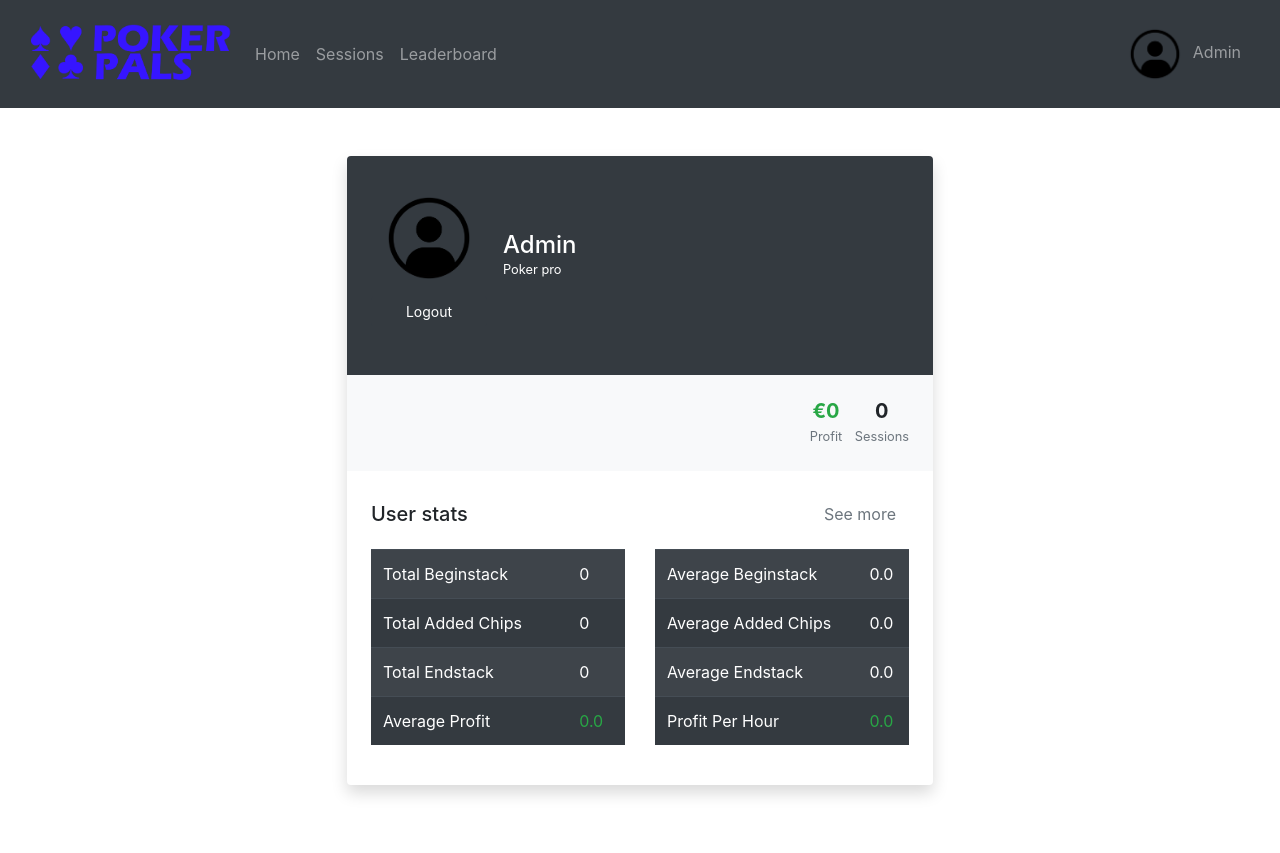
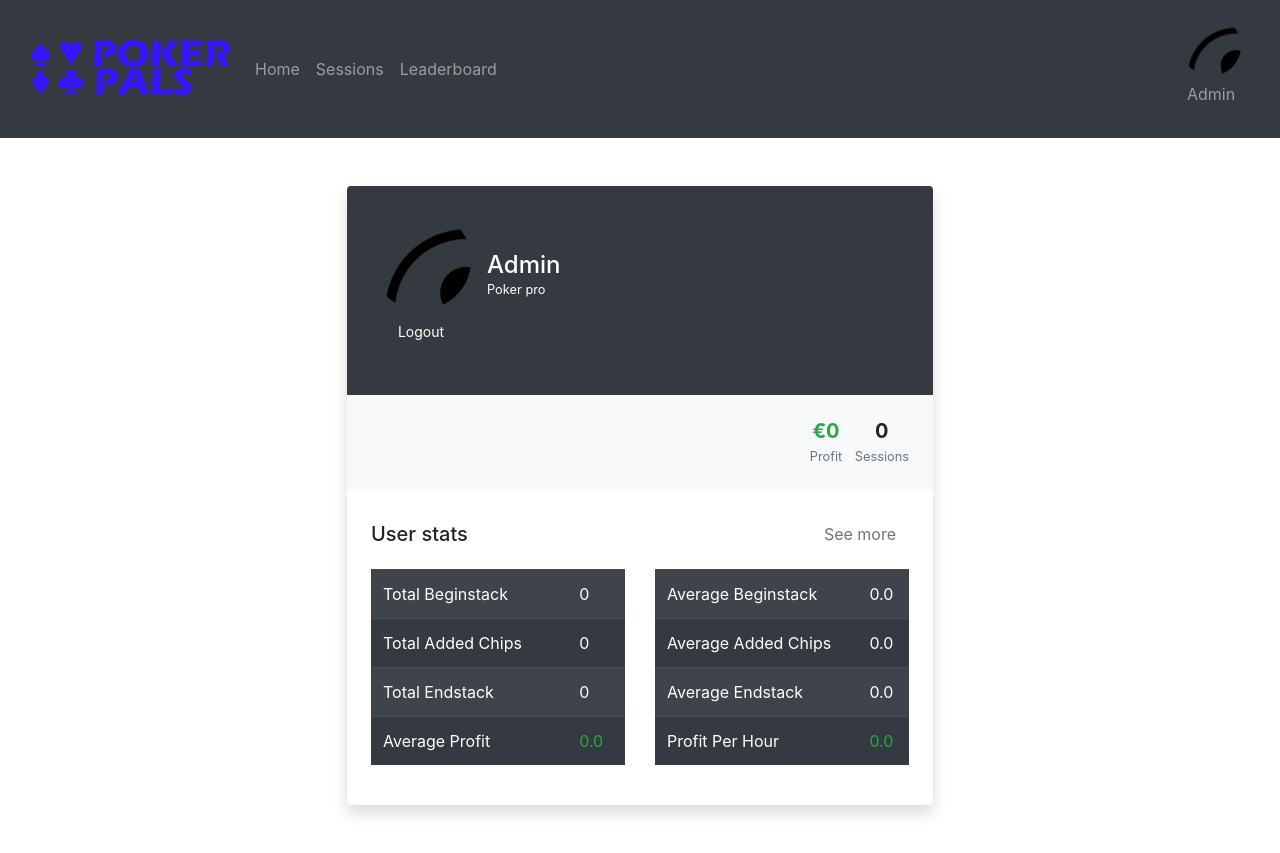
Before and after one commit to Niek-Damink/PokerPals, a Flask app: page /account in a window 1280 px wide. Before the commit the page ends 796 px from the top, so only its background shows below. Run offline with Flask 3, Linux system fonts and the light colour scheme; a user stored in the database is signed in; data comes from the database, SQL or seed files in the repository; some libraries are stand-ins or nearby versions.

Commit message:
Profile Pictures are not stretched anymore

```diff
--- a/src/website/templates/account.html
+++ b/src/website/templates/account.html
@@ -5,9 +5,10 @@
         <div class="bg-white shadow rounded overflow-hidden">
             <div class="px-4 pt-0 pb-4 bg-dark">
                 <div class="media align-items-end profile-header">
-                    <div class="profile mr-3 py-4"><img class='rounded-circle m-2'
-                            src="{{url_for('static', filename=account['imgURL'])}}" width="100px" height="100px"
-                            class="avatar">
+                    <div class="profile mr-3 py-4">
+                            <div class="circular--landscape-large">
+                                <img src="{{url_for('static', filename= account['imgURL'])}}">
+                              </div>
                             {%if user.name == account["name"]%}
                             <a href="/logout" class="btn btn-dark btn-sm btn-block">Logout</a>
                             {%endif%}
--- a/src/website/templates/base.html
+++ b/src/website/templates/base.html
@@ -1,22 +1,17 @@
 <!DOCTYPE html>
 <html>
+
 <head>
   <meta charset="utf-8" />
   <meta name="viewport" content="width=device-width, initial-scale=1" />
-    <link
-      rel="stylesheet"
-      href="https://stackpath.bootstrapcdn.com/bootstrap/4.4.1/css/bootstrap.min.css"
-      integrity="sha384-Vkoo8x4CGsO3+Hhxv8T/Q5PaXtkKtu6ug5TOeNV6gBiFeWPGFN9MuhOf23Q9Ifjh"
-      crossorigin="anonymous"
-    />
-    <link
-      rel="stylesheet"
-      href="https://stackpath.bootstrapcdn.com/font-awesome/4.7.0/css/font-awesome.min.css"
-      crossorigin="anonymous"
-    />
+  <link rel="stylesheet" href="https://stackpath.bootstrapcdn.com/bootstrap/4.4.1/css/bootstrap.min.css"
+    integrity="sha384-Vkoo8x4CGsO3+Hhxv8T/Q5PaXtkKtu6ug5TOeNV6gBiFeWPGFN9MuhOf23Q9Ifjh" crossorigin="anonymous" />
+  <link rel="stylesheet" href="https://stackpath.bootstrapcdn.com/font-awesome/4.7.0/css/font-awesome.min.css"
+    crossorigin="anonymous" />
 
   <title>{% block title %}Home{% endblock %}</title>
 </head>
+
 <body>
   {% if user.is_authenticated %}
   <nav class="navbar navbar-expand-lg navbar-dark bg-dark sticky-top">
@@ -41,7 +36,15 @@
         </ul>
         <ul class="navbar-nav ml-auto mb-2 mb-lg-0">
           <li class="nav-item">
-                    <a class="nav-link" href="/account"><img class='rounded-circle m-2' src="{{url_for('static', filename=user.imgURL)}}" width="60px" height="60px" class="avatar">{{user.name}}</a>
+            <a class="nav-link text-center" href="/account">
+              <div class="circular--landscape-big">
+                <img src="{{url_for('static', filename= user.imgURL)}}">
+              </div>
+              <p>{{user.name}}</p>
+              </a>
+      </div>
+    </div>
+    </a>
     </li>
     </ul>
     </div>
@@ -98,3 +101,14 @@
 
   </body>
 </html>
+
+<style>
+  .circular--landscape { display: inline-block; position: relative; width: 50px; height: 50px; overflow: hidden; border-radius: 50%; }
+  .circular--landscape img { width: auto; height: 200%; margin-left: -5px;}
+
+  .circular--landscape-big { display: inline-block; position: relative; width: 60px; height: 60px; overflow: hidden; border-radius: 50%; }
+  .circular--landscape-big img { width: auto; height: 200%; margin-left: -5px;}
+
+  .circular--landscape-large { display: inline-block; position: relative; width: 100px; height: 100px; overflow: hidden; border-radius: 50%; }
+  .circular--landscape-large img { width: auto; height: 200%; margin-left: -5px;}
+</style>
```
Also changed, not shown: src/website/templates/home.html (+8 -2 lines). Lines whose indentation alone changed are shown as unchanged.
